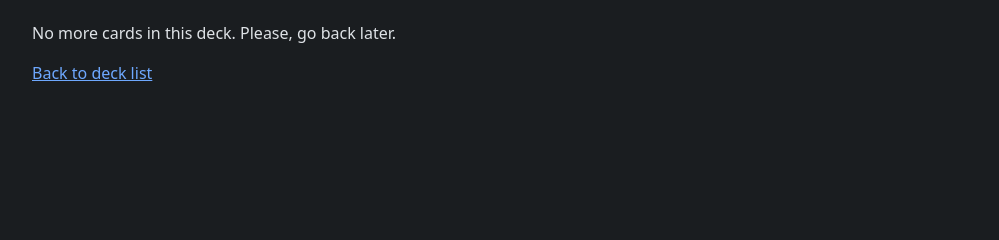
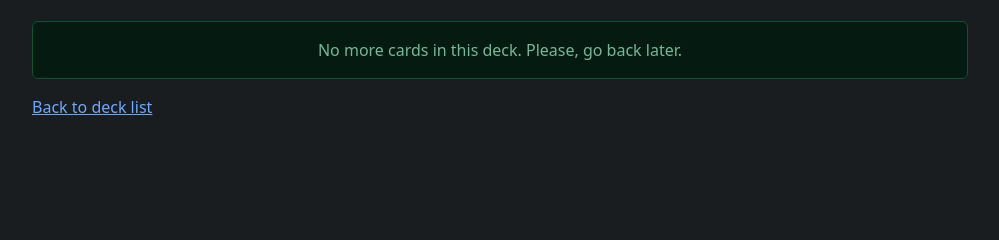
Before and after one commit to ionixjunior/django-flash-cards, a Django app: template flashcards/core/templates/core/flash_card.html in a window 1280 px wide. Shown: the part 145-385 px from the top of the page, without its empty margins (140-1139 px from the left). Run offline with Django 5.2, Linux system fonts and the light colour scheme; the template is opened without the code that fills it, so the values that code supplies are empty.

Commit message:
Enhance no cards message with Bootstrap alert for better visibility

```diff
--- a/flashcards/core/templates/core/flash_card.html
+++ b/flashcards/core/templates/core/flash_card.html
@@ -36,7 +36,9 @@
     </form>
 </div>
 {% else %}
-<p>No more cards in this deck. Please, go back later.</p>
+<div class="alert alert-success text-center" role="alert">
+    No more cards in this deck. Please, go back later.
+</div>
 {% endif %}
 
 <a href="{% url 'deck_list' %}">Back to deck list</a>
```
